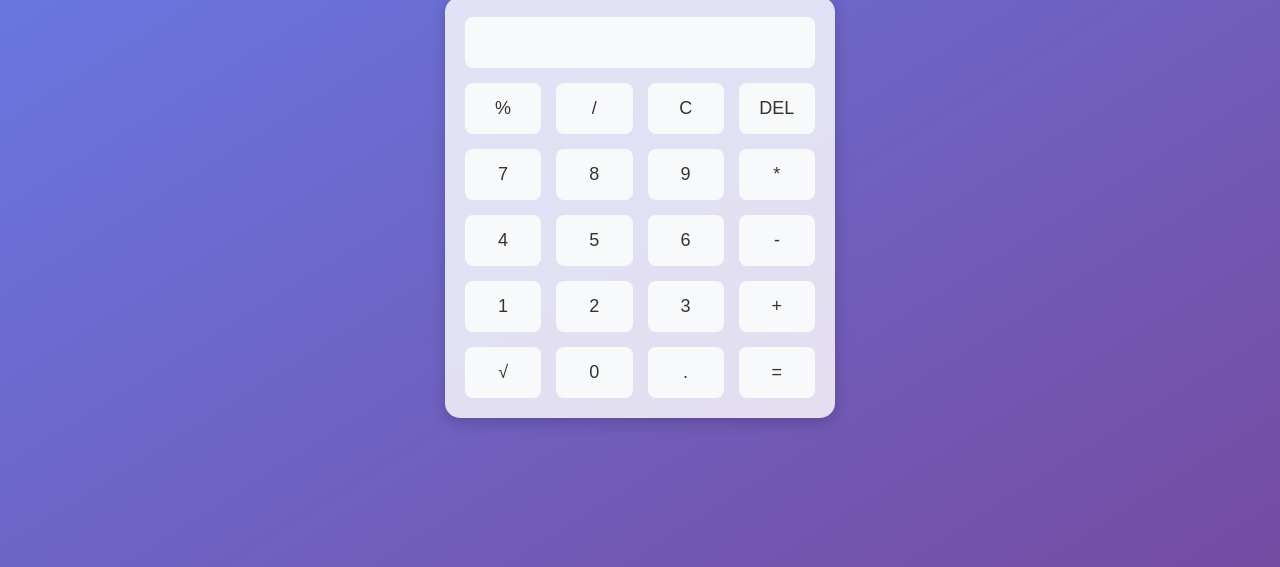
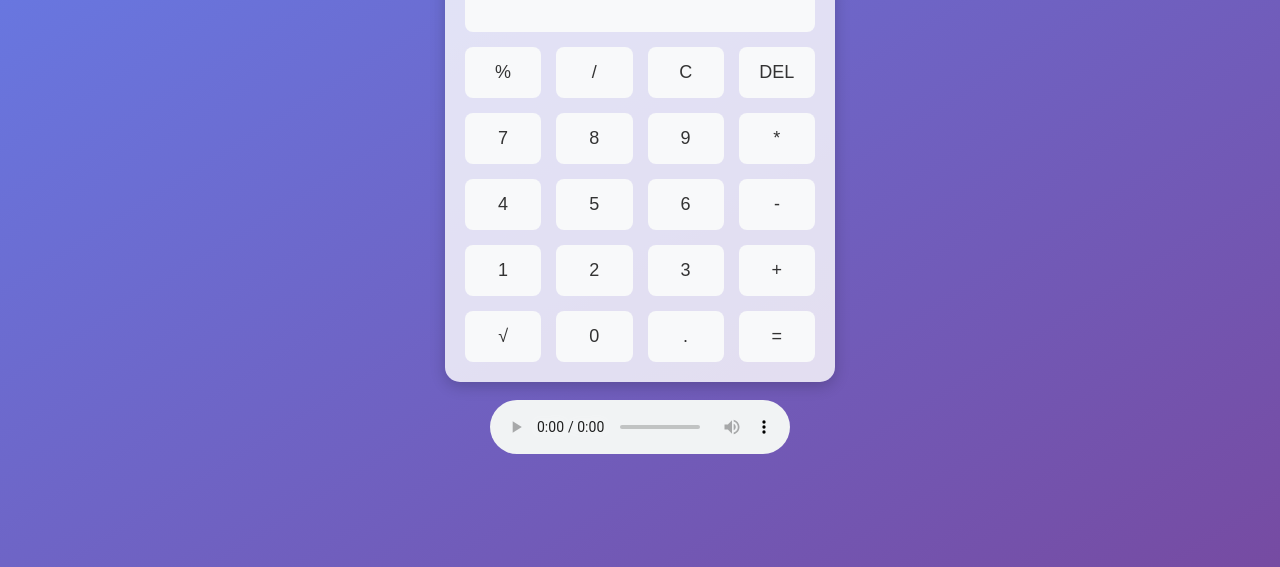
Before and after one commit to jameycaaa/ipt101-calculator-app, a plain HTML site: page index.html in a window 1280 px wide. Shown: the part 233-800 px from the top of the page. Drawn offline with Linux system fonts and the light colour scheme.

Commit message:
Update index.html

```diff
--- a/index.html
+++ b/index.html
@@ -146,7 +146,8 @@
       }
     }
   </script>
-
+  <br>
+  <audio src="background-music.mp3" controls></audio>
 </body>
 
 </html>
```
